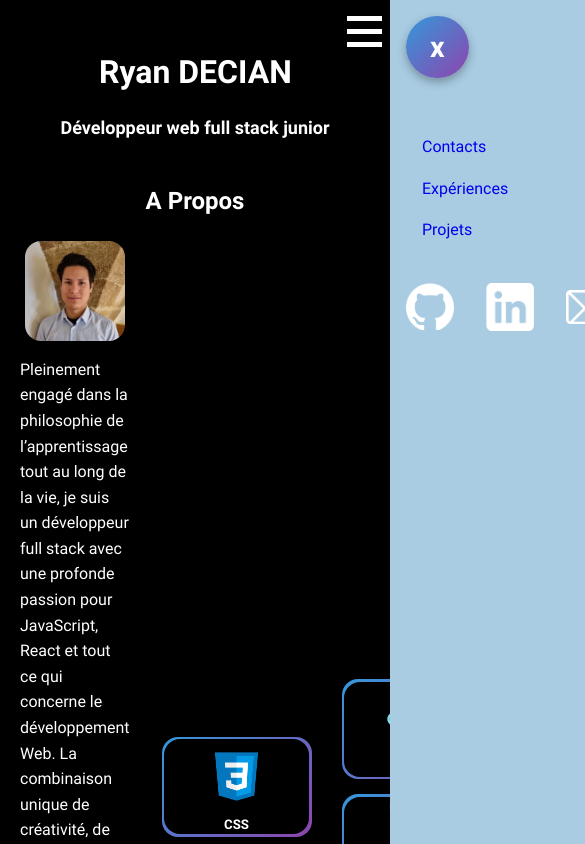
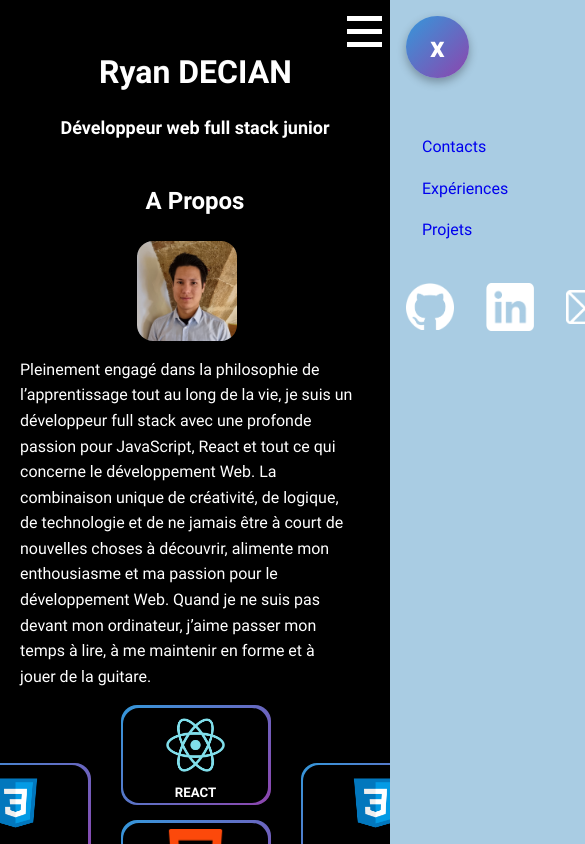
Before and after one commit to ryandecian/portfolio-ryan-decian, a React (Vite) app: page / in a window 390 px wide. Shown: the top 844 px of the page, 585 px wide, since content can reach past the window. Built offline with nearby package versions, Linux system fonts and the light colour scheme.

Commit message:
Initialisation de la branch nav. Modification du composant HomeMainPC et ajout d'un media query pour passer en column les langague dev et la description

```diff
--- a/src/components/HomeMainRoot/HomeMainPC/HomeMainPC.css
+++ b/src/components/HomeMainRoot/HomeMainPC/HomeMainPC.css
@@ -28,6 +28,14 @@
     margin: 0rem 1rem 0rem 1rem;
     width: 100%;
     max-width: 1300px;
+}
+@media (max-width: 1340px) {
+    .SubContainerAboutHomeMainPC {
+        display: flex;
+        align-items: center;
+        justify-content: center;
+        flex-direction: column;
+    }
 }
 
 .PresentationPC {
```
